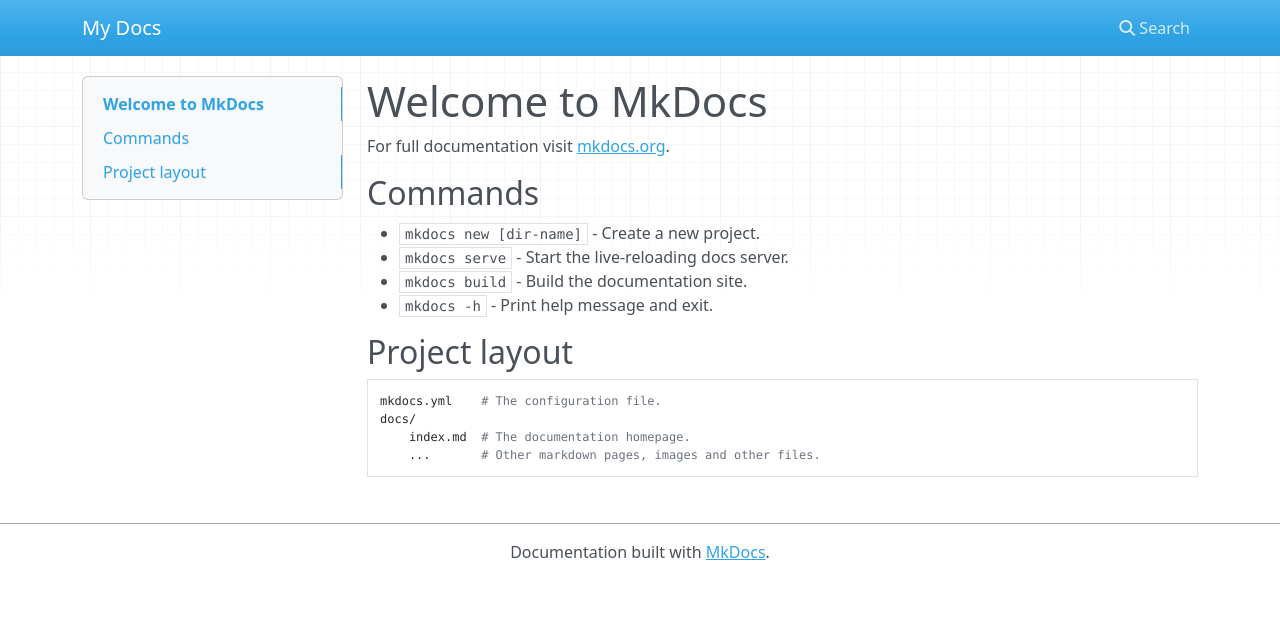
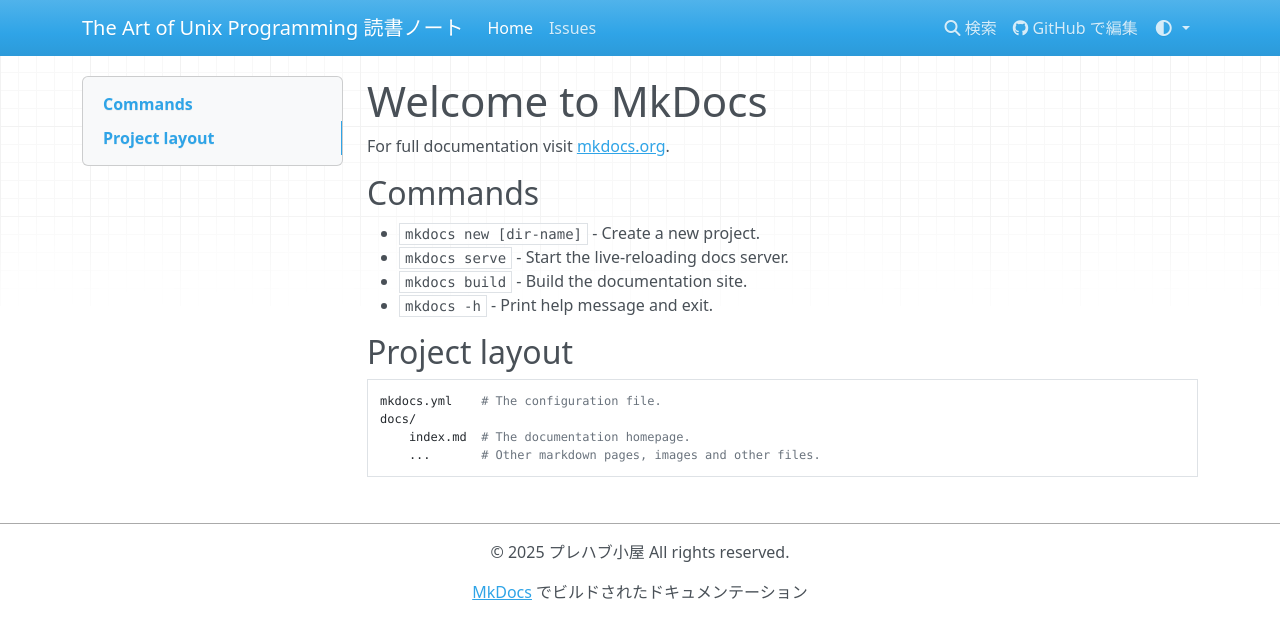
Before and after one commit to showa-yojyo/taoup, an MkDocs documentation site: the page built from docs/index.md, in a window 1280 px wide. Shown: the top 639 px of the page. Built offline with MkDocs 1.6.1, drawn with Linux system fonts in a browser that asks for light colours; nearby versions of some CDN libraries.

Commit message:
mkdocs.yml: initial configuration

```diff
--- a/mkdocs.yml
+++ b/mkdocs.yml
@@ -1 +1,77 @@
-site_name: My Docs
+# Project information
+copyright: © 2025 プレハブ小屋 All rights reserved.
+#remote_branch: gh-pages
+#remote_name: origin
+repo_url: https://github.com/showa-yojyo/taoup/
+site_author: プレハブ小屋
+site_description: 読書ノートの一部
+site_name: The Art of Unix Programming 読書ノート
+site_url: https://github.com/showa-yojyo/taoup/
+
+# Documentation layout
+#draft_focs: []
+#exclude_docs: []
+nav:
+  - Home: index.md
+#  - About: about.md
+#  - Extensions: extensions.md
+#  - Scratch: scratch.md
+  - Issues: https://github.com/showa-yojyo/taoup/issues
+#not_in_nav: []
+validation:
+  absolute_links: relative_to_docs
+  anchors: warn
+  omitted_files: warn
+  unrecognized_links: warn
+
+# Build directories
+#docs_dir: docs
+#extra: {}
+#extra_css:
+#  - css/override.css
+#extra_javascript:
+#  - path: js/load-mathjax.js
+#    async: true
+#extra_templates: []
+#site_dir: site
+
+theme:
+  color_mode: auto
+#  highlightjs: on
+#  hljs_style: github
+#  hljs_style_dark: github-dark
+  locale: ja
+  name: mkdocs
+  nav_style: primary
+  navigation_depth: 3
+  shortcuts:
+    help: 191
+    next: 78
+    previous: 80
+    search: 83
+  user_color_mode_toggle: on
+
+# Preview controls
+#dev_addr: "127.0.0.1:8000"
+strict: true
+
+# about/license.md => /about/license.html
+use_directory_urls: false
+
+# Formatting options
+
+markdown_extensions:
+  - sane_lists
+  - toc:
+      permalink: true
+      title: 見出し一覧
+      toc_depth: "2-6"
+
+plugins:
+  - search:
+      enabled: True
+      indexing: sections
+      lang:
+        - en
+      min_search_length: 4
+      prebuild_index: False
```
